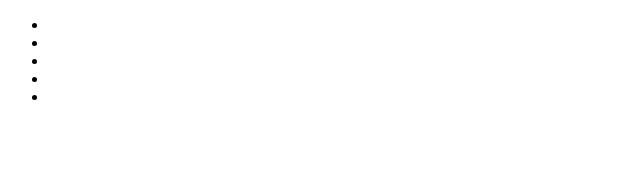
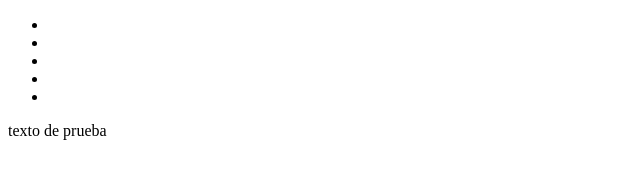
Before and after one commit to jmmunda/wmt-portalproveedores, a plain HTML site: page index.html in a window 1280 px wide. Shown: the whole page, without its empty margins (0-640 px from the left). Drawn offline with Linux system fonts and the light colour scheme.

Commit message:
Agregue texto de prueba

```diff
--- a/index.html
+++ b/index.html
@@ -18,5 +18,7 @@
             </ul>
         </nav>
     </header>
+
+    texto de prueba
 </body>
 </html>
```
